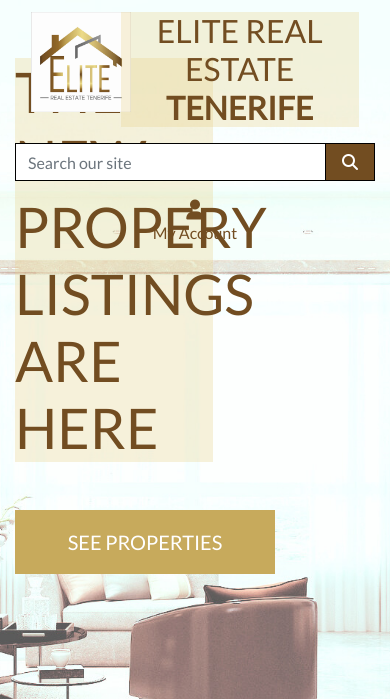
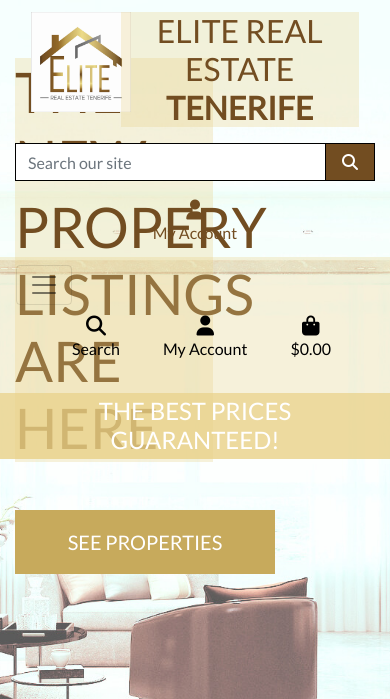
Before and after one commit to MelissaBuckingham/ERET, a Django app: page / in a window 390 px wide. Shown: the top 699 px of the page. Run offline with Django 3.2, Linux system fonts and the light colour scheme; some libraries are stand-ins or nearby versions.

Commit message:
added mobile header and main nav bar

```diff
--- a/templates/base.html
+++ b/templates/base.html
@@ -89,6 +89,20 @@
               </ul>
           </div>
       </div>
+      <div class="row" style="background-color: rgb(233, 209, 135, 0.3);">
+        <nav class="navbar navbar-expand-lg navbar-light w-100">
+            <button class="navbar-toggler" type="button" data-toggle="collapse" data-target="#main-nav" aria-controls="main-nav" aria-expanded="false" aria-label="Toggle navigation">
+                <span class="navbar-toggler-icon"></span>
+            </button>
+            {% include 'includes/mobile-top-header.html' %}
+            {% include 'includes/main-nav.html' %}
+        </nav>
+      </div>
+      <div id="delivery-banner" class="row text-center">
+        <div class="col text-white" style="background-color: rgb(233, 209, 135, 0.8);">
+            <h4 class="logo-font my-1">The best prices guaranteed!</h4>
+        </div>
+      </div>
     </header>
 
 
--- /dev/null
+++ b/templates/includes/main-nav.html
@@ -0,0 +1,51 @@
+
+<div class="collapse navbar-collapse" id="main-nav">
+    <ul class="navbar-nav w-auto mx-auto">
+        <li class="nav-item dropdown">
+            <a class="logo-font font-weight-bold nav-link text-gold mr-5" href="#" id="all-products-link" data-toggle="dropdown" aria-haspopup="true" aria-expanded="false">
+                All Properties
+            </a>
+            <div class="dropdown-menu border-0" aria-labelledby="all-products-link">
+                <a href="" class="dropdown-item">By Price</a>
+                <a href="" class="dropdown-item ">By Area</a>
+                <a href="" class="dropdown-item ">By Category</a>
+                <a href="" class="dropdown-item">All Products</a>
+            </div>
+        </li>
+
+        <li class="nav-item dropdown">
+            <a class="logo-font font-weight-bold nav-link text-gold mr-5" href="#" id="clothing-link" data-toggle="dropdown" aria-haspopup="true" aria-expanded="false">
+                Arona
+            </a>
+            <div class="dropdown-menu border-0" aria-labelledby="clothing-link">
+                <a href="" class="dropdown-item">Arona Town</a>
+                <a href="" class="dropdown-item">Buzanada</a>
+                <a href="" class="dropdown-item">Los Cristianos</a>
+                <a href="" class="dropdown-item">All Arona</a>
+            </div>
+        </li>
+
+        <li class="nav-item dropdown">
+            <a class="logo-font font-weight-bold nav-link text-black mr-5" href="#" id="homeware-link" data-toggle="dropdown" aria-haspopup="true" aria-expanded="false">
+                Adeje
+            </a>
+            <div class="dropdown-menu border-0" aria-labelledby="homeware-link">
+                <a href="" class="dropdown-item">Adeje Town</a>
+                <a href="" class="dropdown-item">Costa Adeje</a>
+                <a href="" class="dropdown-item">All Adeje</a>
+            </div>
+        </li>
+
+        <li class="nav-item dropdown">
+            <a class="logo-font font-weight-bold nav-link text-gold" href="#" id="specials-link" data-toggle="dropdown" aria-haspopup="true" aria-expanded="false">
+                Special Offers
+            </a>
+            <div class="dropdown-menu border-0" aria-labelledby="specials-link">
+                <a href="" class="dropdown-item">New Arrivals</a>
+                <a href="" class="dropdown-item">Deals</a>
+                <a href="" class="dropdown-item">Clearance</a>
+                <a href="" class="dropdown-item">All Specials</a>
+            </div>
+        </li>
+    </ul>
+</div>
--- /dev/null
+++ b/templates/includes/mobile-top-header.html
@@ -0,0 +1,59 @@
+
+<ul>
+    <li class="list-inline-item">
+      <a class="text-black nav-link d-block d-lg-none" href="#" id="mobile-search" data-toggle="dropdown" aria-haspopup="true" aria-expanded="false">
+          <div class="text-center">
+              <div><i class="fas fa-search fa-lg"></i></div>
+              <p class="my-0">Search</p>
+          </div>
+      </a>
+      <div class="dropdown-menu border-0 w-100 p-3 rounded-0 my-0" aria-labelledby="mobile-search">
+          <form class="form" method="GET" action="">
+              <div class="input-group w-100">
+                  <input class="form-control border border-black rounded-0" type="text" name="q" placeholder="Search our site">
+                  <div class="input-group-append">
+                      <button class="form-control form-control btn btn-black border border-black rounded-0" type="submit">
+                          <span class="icon">
+                              <i class="fas fa-search"></i>
+                          </span>
+                      </button>
+                  </div>
+              </div>
+          </form>
+      </div>
+  </li>
+  <li class="list-inline-item dropdown">
+      <a class="text-black nav-link d-block d-lg-none" href="#" id="user-options" data-toggle="dropdown" aria-haspopup="true" aria-expanded="false">
+          <div class="text-center">
+              <div><i class="fas fa-user fa-lg"></i></div>
+              <p class="my-0">My Account</p>
+          </div>
+      </a>
+      <div class="dropdown-menu border-0" aria-labelledby="user-options">
+          {% if request.user.is_authenticated %}
+              {% if request.user.is_superuser %}
+                  <a href="{% url 'account_logout' %}" class="dropdown-item">Product Management</a>
+              {% endif %}
+              <a href="" class="dropdown-item">My Profile</a>
+              <a href="{% url 'account_logout' %}" class="dropdown-item">Logout</a>
+          {% else %}
+              <a href="{% url 'account_signup' %}" class="dropdown-item">Register</a>
+              <a href="{% url 'account_login' %}" class="dropdown-item">Login</a>
+          {% endif %}
+      </div>
+  </li>
+  <li class="list-inline-item">
+      <a class="{% if grand_total %}text-primary font-weight-bold{% else %}text-black{% endif %} nav-link d-block d-lg-none" href="">
+          <div class="text-center">
+              <div><i class="fas fa-shopping-bag fa-lg"></i></div>
+              <p class="my-0">
+                  {% if grand_total %}
+                      ${{ grand_total|floatformat:2 }}
+                  {% else %}
+                      $0.00
+                  {% endif %}
+              </p>
+          </div>
+      </a>
+    </li>
+  </ul>
```
